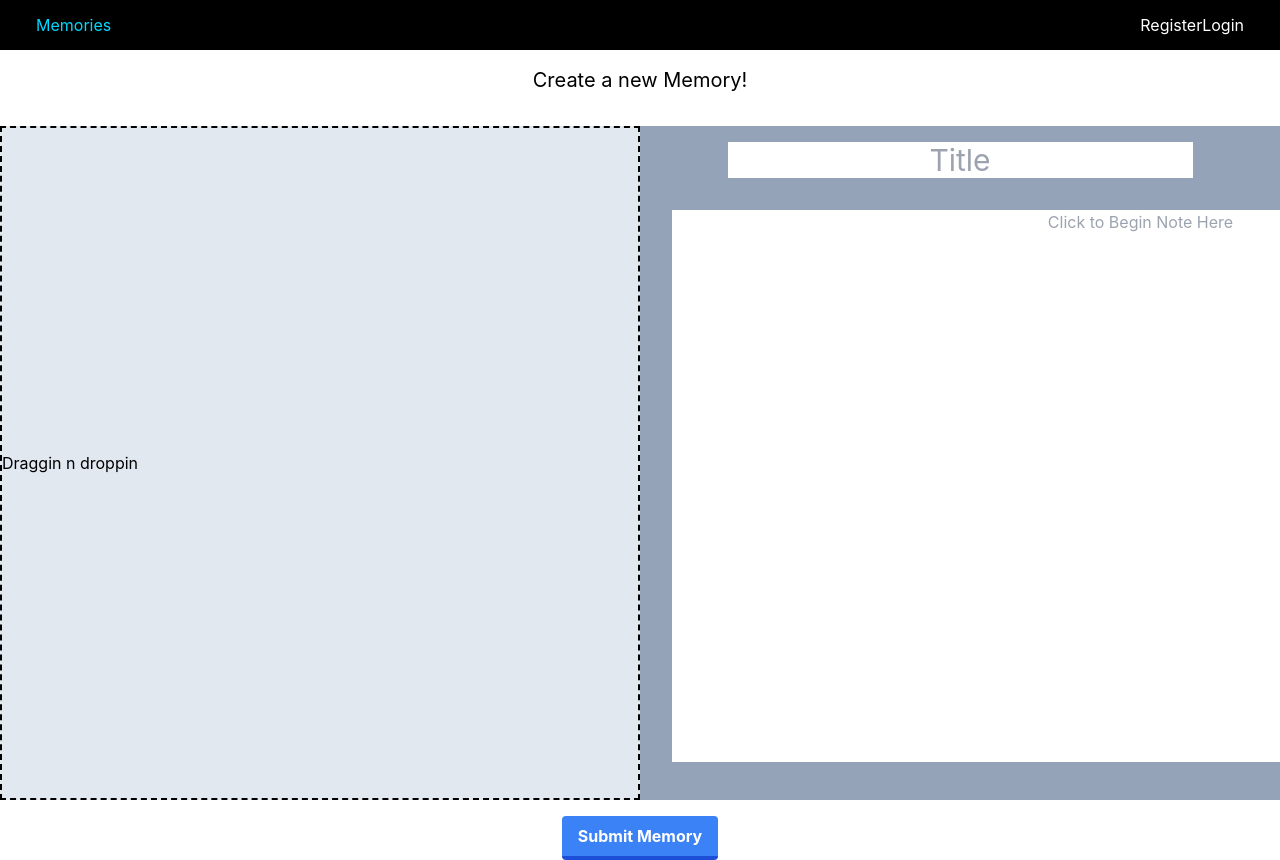
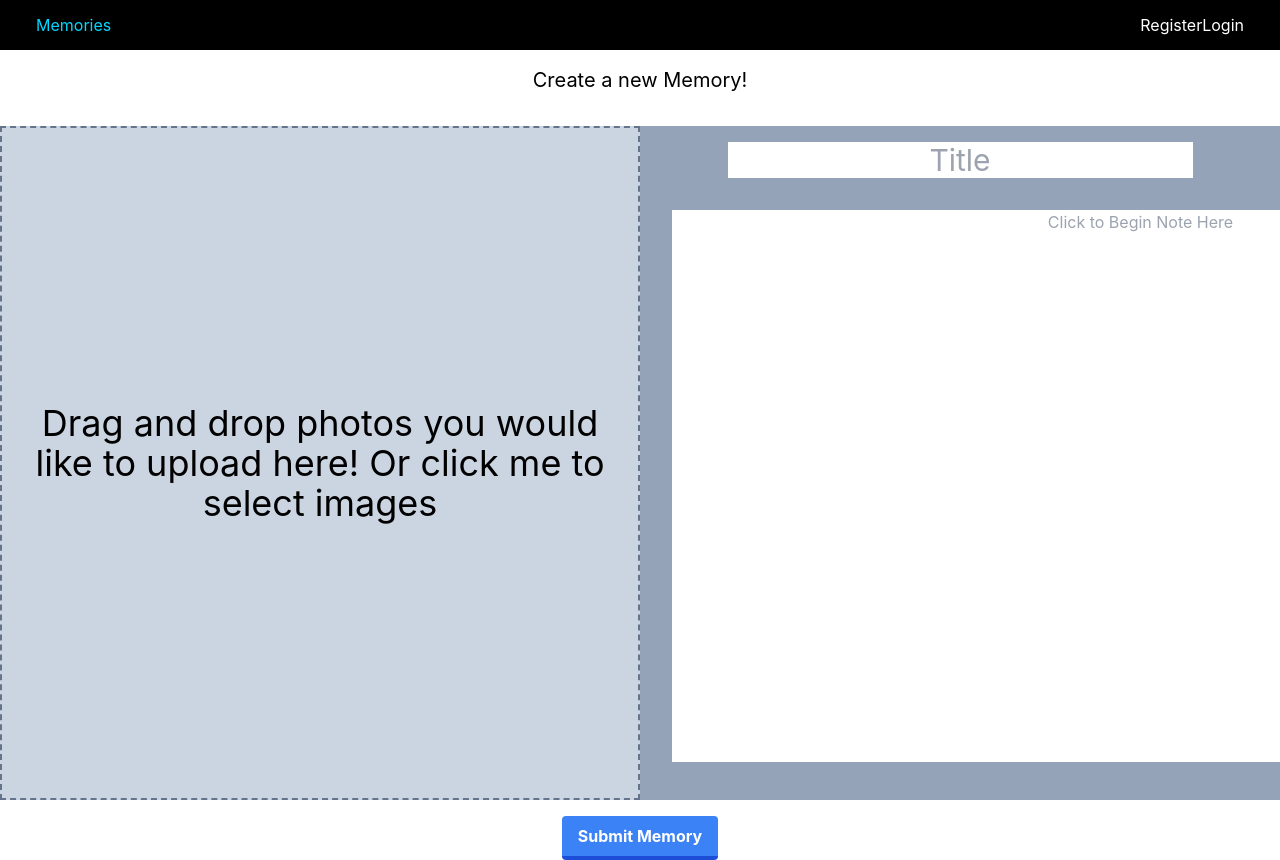
Before and after one commit to JamesOnwordi/memories_client, a React (Create React App) app: page /memories/new in a window 1280 px wide. Shown: the top 860 px of the page. Built offline with nearby package versions, Linux system fonts and the light colour scheme.

Commit message:
files are being dragged and dropped

```diff
--- a/src/components/pages/NewMemories.jsx
+++ b/src/components/pages/NewMemories.jsx
@@ -12,13 +12,16 @@ export default function NewMemories() {
 
     const inputRef = useRef(null)
     const navigate = useNavigate()
-    const { acceptedFiles, getRootProps, getInputProps } = useDropzone({
+    const { getRootProps, getInputProps } = useDropzone({
       accept: {
         'image/*': []
       },
       maxFiles: 20,
       noDragEventsBubbling: true,
-      onDropAccepted: files => setFormImg(files),
+      onDropAccepted: files => {
+        setFormImg(files)
+        setMsg('Images ready for submission')
+      },
       onDropRejected: () => setMsg('Please upload image files only')
     })
 
@@ -45,7 +48,7 @@ export default function NewMemories() {
         const { data } = await axios.post(process.env.REACT_APP_SERVER_URL + '/api-v1/memories', formData, options)
         console.log(data)
         // reset input val
-        if (inputRef) inputRef.current.value = ''
+        if (inputRef.current) inputRef.current.value = ''
         navigate(`/memories/${data._id}`)
       } catch (err) {
         console.log(err)
@@ -53,11 +56,13 @@ export default function NewMemories() {
       }
     }
 
+    console.log(inputRef)
+
     return (
-      <div className='text-center'>
+      <div className='text-center container mx-auto'>
         <h1 className='text-xl mt-4 mb-8'>Create a new Memory!</h1>
 
-        <h3 className='text-center'>{msg}</h3>
+        <h3 className='text-center my-4'>{msg}</h3>
 
         <form
           onSubmit={handleSubmit}
@@ -65,17 +70,16 @@ export default function NewMemories() {
 
         >
           <div className='flex ... justify-around'>
-            <section className='w-1/2 bg-slate-200 border-2 border-black border-dashed'>
+            <section className='w-1/2 bg-slate-300 border-2 border-slate-500 border-dashed hover:cursor-pointer hover:bg-slate-200'>
               <div {...getRootProps({
-                className: 'dropzone flex w-full h-full',
+                className: 'dropzone flex justify-center w-full h-full',
               })}>
                 <label htmlFor='image-upload' hidden>Upload photos</label>
-                <input {...getInputProps({
-                  id: 'image-upload',
-                  ref: inputRef
-                })}
+                <input {...getInputProps()}
+                  id='image-upload'
+                  ref={inputRef}
                 />
-                <p className='justify-self-center self-center'>Draggin n droppin</p>
+                <p className='self-center text-4xl mx-4'>Drag and drop photos you would like to upload here! Or click me to select images</p>
               </div>
             </section>
 
```
